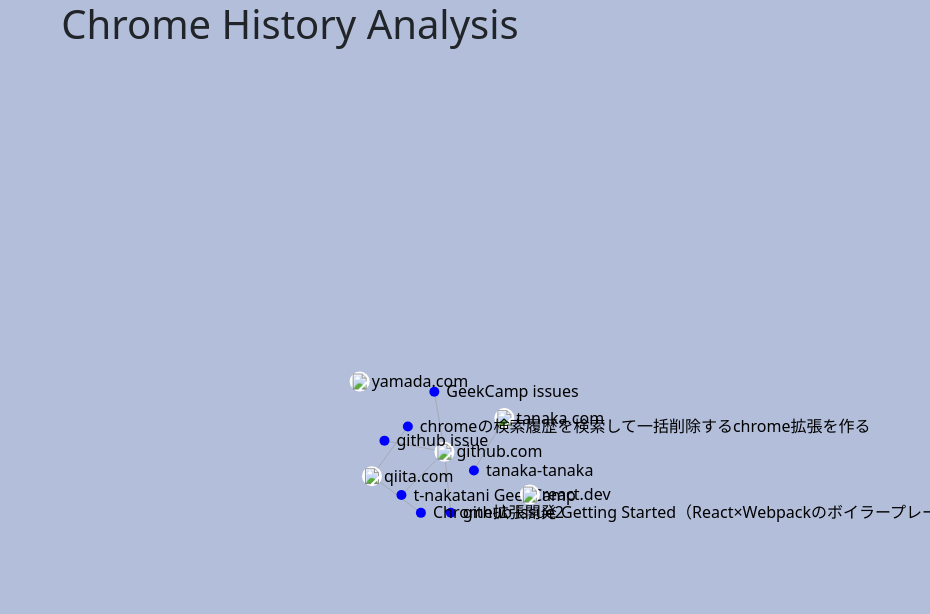
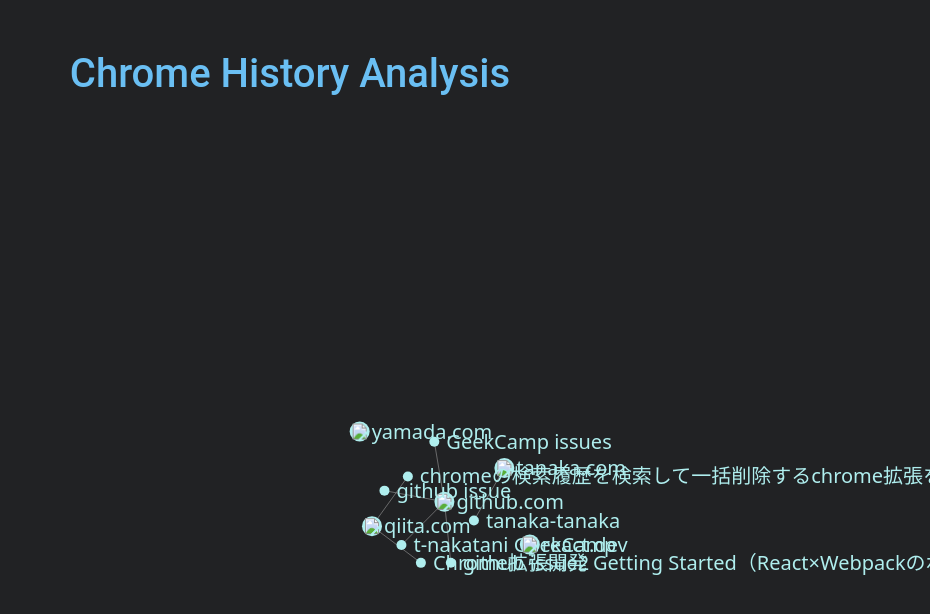
Before and after one commit to payopayouhuh/react-chrome, a React (Create React App) app: page / in a window 1280 px wide. Shown: the top 614 px of the page, without its empty margins (350-1280 px from the left). Built offline with nearby package versions, Linux system fonts and the light colour scheme; the HTML template or start-up script is replaced by a standard one.

Commit message:
UI調整

```diff
--- a/public/index.html
+++ b/public/index.html
@@ -15,7 +15,7 @@
     <title>Chrome History</title>
   </head>
   <body>
-    <body style="background-color: rgb(179, 190, 218)"></body>
+    <body style="background-color: rgb(33, 34, 36)"></body>
     <noscript>You need to enable JavaScript to run this app.</noscript>
     <div id="root"></div>
 
--- a/src/App.css
+++ b/src/App.css
@@ -31,7 +31,11 @@
   width: 0;
   height: 100vh;
   background-color: #000;
-  color: #fff;
+
+  border-radius: 10px; /* 丸みを帯びたボーダー */
+  box-shadow: 10px 0px 40px rgba(0, 0, 0, 0.25);
+  transition: all 0.3s ease-in-out; /* スムーズな遷移 */
+  color: #78cae8;
   padding: 0px;
   /*折り返し無効*/
   white-space: nowrap;
@@ -46,3 +50,11 @@
   z-index: 100;
   padding: 20px;
 }
+
+
+.title {
+  color: rgb(106, 191, 243);
+  font-family: 'Roboto', sans-serif; /* Google FontsからRobotoを選択 */
+  font-size: 2.5rem; /* フォントサイズの調整 */
+  margin-top: 50px; /* タイトルの位置を下に調整 */
+}
--- a/src/ChromeHistoryAnalysis.jsx
+++ b/src/ChromeHistoryAnalysis.jsx
@@ -69,7 +69,7 @@
           return d.domain ? 10 : 5;
         })
         .style("fill", function(d) {
-          return d.domain ? "white" : "blue";
+          return d.domain ? "rgb(175,238,238)" : "rgb(175,238,238)";
         });
 
 
@@ -79,7 +79,11 @@
         .text(function (d) {
           //return d.domain || d.name;
           return d.domain ? d.domain || d.name : d.title;
-        });
+        })
+        .style("fill", "rgb(175,238,238)") // 文字の色を赤にする
+        .style("font-size", "20px"); // 文字の大きさを20pxにする
+
+
 
       node.on("click", function (event, d) {
         // ノードがクリックされたときにそのURLを新しいタブで開く
@@ -180,7 +184,7 @@
       <div className="container">
         <div className="row justify-content-center">
           <div className="col-12 text-center">
-            <h1>Chrome History Analysis</h1>
+            <h1 className="title">Chrome History Analysis</h1>
           </div>
         </div>
         <div className="row justify-content-center">
--- a/src/Sidebar.jsx
+++ b/src/Sidebar.jsx
@@ -17,7 +17,7 @@
   const urlStyle = {
     overflow: 'hidden',
     textOverflow: 'ellipsis',
-    fontSize: '14px',  /* URLのフォントサイズを指定 */
+    fontSize: '9px',  /* URLのフォントサイズを指定 */
   };
 
   return (
```
